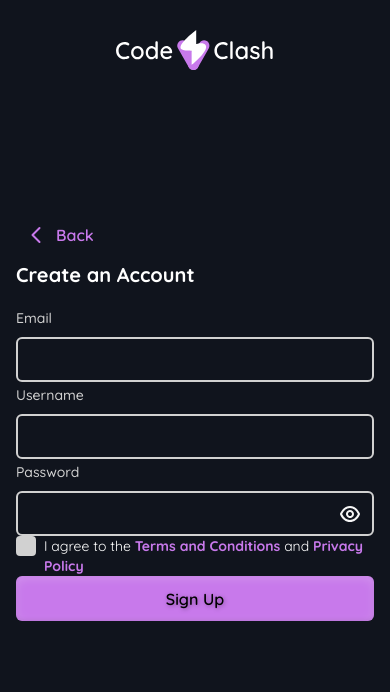
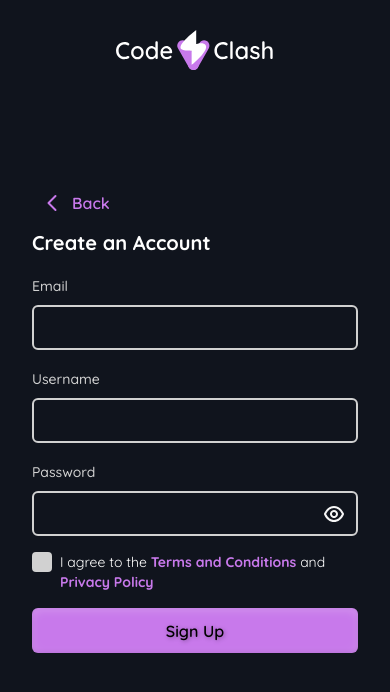
Before and after one commit to HarshSingh011/CodeClash, a Next.js app: page /register in a window 390 px wide. Shown: the top 692 px of the page. Built offline with nearby package versions, Linux system fonts and the light colour scheme; no server answers.

Commit message:
Refactor form components to use div wrappers for consistent layout and spacing

```diff
--- a/src/app/(auth)/register/page.tsx
+++ b/src/app/(auth)/register/page.tsx
@@ -5,7 +5,7 @@
 
 const page = () => {
   return (
-    <div className="flex flex-col items-start justify-center gap-4 sm:gap-6 p-4 sm:p-8 min-w-[320px]">
+    <div className="flex flex-col items-start justify-center gap-4 sm:gap-6 px-8 sm:p-8 min-w-[320px]">
       <Image
         src='/logo.svg'
         alt="logo"
--- a/src/app/(auth)/reset-password/page.tsx
+++ b/src/app/(auth)/reset-password/page.tsx
@@ -1,6 +1,6 @@
 'use client';
 
-import React, { Suspense } from 'react';
+import React, { Suspense, useEffect } from 'react';
 import Image from 'next/image';
 import { BackButton } from '@/components/ui/BackButton';
 import AuthForm from '@/features/auth/components/AuthForm';
@@ -11,14 +11,14 @@
   const token = searchParams.get('token');
   const router = useRouter();
 
-  React.useEffect(() => {
+  useEffect(() => {
     if (!token) {
       router.push('/login');
     }
   }, [token, router]);
 
   return (
-    <div className="flex flex-col items-start justify-center gap-4 sm:gap-6  sm:p-8 min-w-[320px]">
+    <div className="flex flex-col items-start justify-center gap-4 sm:gap-6 px-8 sm:p-8 min-w-[320px]">
 
       <Image
         src='/logo.svg'
--- a/src/features/auth/components/forms/GetStartedForm.tsx
+++ b/src/features/auth/components/forms/GetStartedForm.tsx
@@ -13,7 +13,7 @@
 
 export default function GetStartedForm({ control, isSubmitting }: GetStartedFormProps) {
   return (
-    <>
+    <div className='w-full space-y-4 sm:space-y-6'>
       <CustomInput
         name="email"
         label="Email"
@@ -27,6 +27,6 @@
       >
         Get Started
       </LabelButton>
-    </>
+    </div>
   )
 }
--- a/src/features/auth/components/forms/LoginForm.tsx
+++ b/src/features/auth/components/forms/LoginForm.tsx
@@ -14,7 +14,7 @@
 
 export default function LoginForm({ control, isSubmitting }: LoginFormProps) {
   return (
-    <>
+    <div className='w-full space-y-4 sm:space-y-6'>
       <CustomInput
         name="email"
         label="Email"
@@ -53,6 +53,6 @@
       >
         Login
       </LabelButton>
-    </>
+    </div>
   )
 }
--- a/src/features/auth/components/forms/RegisterForm.tsx
+++ b/src/features/auth/components/forms/RegisterForm.tsx
@@ -17,7 +17,7 @@
 
 export default function RegisterForm({ control, isSubmitting, password }: RegisterFormProps) {
   return (
-    <>
+    <div className='w-full space-y-4 sm:space-y-6'>
       <CustomInput
         name="email"
         label="Email"
@@ -72,6 +72,6 @@
       >
         Sign Up
       </LabelButton>
-    </>
+    </div>
   )
 }
--- a/src/features/auth/components/forms/ResetPasswordForm.tsx
+++ b/src/features/auth/components/forms/ResetPasswordForm.tsx
@@ -14,7 +14,7 @@
 
 export default function ResetPasswordForm({ control, isSubmitting, newPassword }: ResetPasswordFormProps) {
   return (
-    <>
+    <div className='w-full space-y-4 sm:space-y-6'>
       <div className="relative">
         <div className='hidden'>
           <CustomInput
@@ -54,6 +54,6 @@
       >
         Reset Password
       </LabelButton>
-    </>
+    </div>
   )
 }
```
